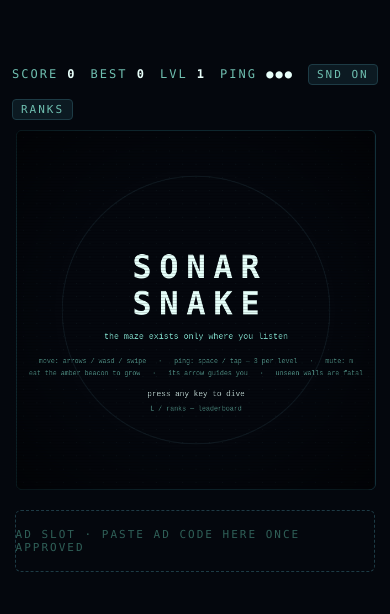
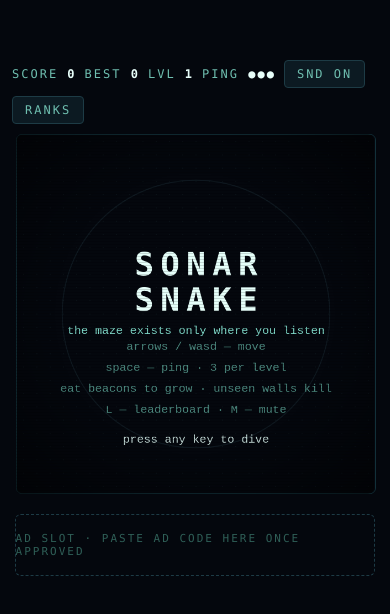
Before and after one commit to micksolo/sonarsnake, a website: page index.html in a window 390 px wide. Shown: the part 104-718 px from the top of the page. Drawn offline with Linux system fonts and the light colour scheme.

Commit message:
Mobile UX pass: lock page scroll, responsive title/game-over text, touch-aware hints

```diff
--- a/index.html
+++ b/index.html
@@ -6,7 +6,8 @@
 <meta name="theme-color" content="#04070d">
 <title>SONAR SNAKE</title>
 <style>
-  html,body{margin:0;height:100%;background:#04070d;color:#9adcd0;font-family:ui-monospace,Menlo,Consolas,'Courier New',monospace;overflow:hidden;overscroll-behavior:none;-webkit-user-select:none;user-select:none;-webkit-tap-highlight-color:transparent}
+  html{height:100%;background:#04070d;text-size-adjust:100%;-webkit-text-size-adjust:100%}
+  body{margin:0;position:fixed;inset:0;width:100%;overflow:hidden;background:#04070d;color:#9adcd0;font-family:ui-monospace,Menlo,Consolas,'Courier New',monospace;overscroll-behavior:none;-webkit-user-select:none;user-select:none;-webkit-tap-highlight-color:transparent}
   #wrap{height:100%;display:flex;flex-direction:column;align-items:center;justify-content:center;gap:10px;padding:12px;box-sizing:border-box;padding:calc(12px + env(safe-area-inset-top)) calc(12px + env(safe-area-inset-right)) calc(12px + env(safe-area-inset-bottom)) calc(12px + env(safe-area-inset-left))}
   #hud{display:flex;flex-wrap:wrap;gap:14px;align-items:center;font-size:12px;letter-spacing:2px;color:#6fbfb0;text-transform:uppercase}
   #hud b{color:#e8fffa;font-weight:600}
@@ -35,6 +36,13 @@
   #panelbtns{display:flex;gap:8px;justify-content:center}
   [hidden]{display:none!important}
   #adslot{width:min(92vmin,648px);height:60px;flex:0 0 60px;margin-top:10px;border:1px dashed #1d3b45;border-radius:6px;display:flex;align-items:center;justify-content:center;color:#2f5f57;font-size:11px;letter-spacing:2px;text-transform:uppercase;overflow:hidden}
+  #stage,#hud,#adslot,#crt{touch-action:none}
+  #panel{touch-action:auto}
+  #lblist{touch-action:pan-y}
+  @media (max-width:600px){
+    #hud{gap:8px}
+    #hud button{padding:6px 12px;font-size:12px}
+  }
 </style>
 </head>
 <body>
@@ -72,6 +80,12 @@
 const COLS=27,ROWS=27,CELL=24;
 
 const cv=document.getElementById('cv'),ctx=cv.getContext('2d');
+let cvScale=1;
+function updScale(){const w=cv.getBoundingClientRect().width;if(w>0)cvScale=w/648;}
+window.addEventListener('resize',updScale);
+window.addEventListener('orientationchange',()=>setTimeout(updScale,300));
+updScale();
+function fs(base){return Math.round(base*Math.min(2,Math.max(1,11.5/(base*cvScale))));}
 const scoreEl=document.getElementById('score'),bestEl=document.getElementById('best'),
       levelEl=document.getElementById('level'),flashdots=document.getElementById('flashdots'),
       panel=document.getElementById('panel'),lform=document.getElementById('lform'),
@@ -502,23 +516,28 @@ function drawTitle(){
   ctx.strokeStyle=`rgba(140,225,255,${((1-cyc)*0.35).toFixed(3)})`;
   ctx.lineWidth=2;
   ctx.beginPath();ctx.arc(cv.width/2,cv.height/2,40+cyc*260,0,Math.PI*2);ctx.stroke();
+  const touch=matchMedia('(pointer:coarse)').matches;
   const hasLS='letterSpacing'in ctx;
-  if(hasLS)ctx.letterSpacing='14px';
+  if(hasLS)ctx.letterSpacing='12px';
   ctx.fillStyle='#e6fffa';
   ctx.font='bold 58px ui-monospace,Menlo,monospace';
-  ctx.fillText('SONAR',cv.width/2+7,cv.height/2-58);
-  ctx.fillText('SNAKE',cv.width/2+7,cv.height/2+8);
+  ctx.fillText('SONAR',cv.width/2+6,cv.height/2-70);
+  ctx.fillText('SNAKE',cv.width/2+6,cv.height/2-6);
   if(hasLS)ctx.letterSpacing='0px';
-  ctx.fillStyle='#7fd8c8';ctx.font='15px ui-monospace,monospace';
-  ctx.fillText('the maze exists only where you listen',cv.width/2,cv.height/2+52);
-  ctx.fillStyle='#4d8a80';ctx.font='12px ui-monospace,monospace';
-  ctx.fillText('move: arrows / wasd / swipe   ·   ping: space / tap — 3 per level   ·   mute: m',cv.width/2,cv.height/2+96);
-  ctx.fillText('eat the amber beacon to grow   ·   its arrow guides you   ·   unseen walls are fatal',cv.width/2,cv.height/2+118);
+  const s13=fs(13),s15=fs(15);
+  let y=cv.height/2+36;
+  ctx.fillStyle='#7fd8c8';ctx.font=`${s15}px ui-monospace,monospace`;
+  ctx.fillText('the maze exists only where you listen',cv.width/2,y);
+  y+=s13*1.4;
+  ctx.fillStyle='#4d8a80';ctx.font=`${s13}px ui-monospace,monospace`;
+  const lines=touch
+    ?['swipe — move','tap — ping · 3 per level','eat beacons to grow · unseen walls kill','ranks button — leaderboard']
+    :['arrows / wasd — move','space — ping · 3 per level','eat beacons to grow · unseen walls kill','L — leaderboard · M — mute'];
+  for(const ln of lines){ctx.fillText(ln,cv.width/2,y);y+=s13*1.8;}
+  y+=s13*0.8;
   ctx.fillStyle=`rgba(230,255,250,${(0.5+0.5*Math.sin(tGlobal*3)).toFixed(3)})`;
-  ctx.font='14px ui-monospace,monospace';
-  ctx.fillText('press any key to dive',cv.width/2,cv.height/2+156);
-  ctx.fillStyle='#4d8a80';ctx.font='12px ui-monospace,monospace';
-  ctx.fillText('L / ranks — leaderboard',cv.width/2,cv.height/2+182);
+  ctx.font=`${fs(16)}px ui-monospace,monospace`;
+  ctx.fillText(touch?'tap anywhere to dive':'press any key to dive',cv.width/2,y);
 }
 
 function drawDead(){
@@ -527,14 +546,15 @@ function drawDead(){
   if(hasLS)ctx.letterSpacing='8px';
   ctx.fillStyle='#ff7a70';
   ctx.font='bold 44px ui-monospace,Menlo,monospace';
-  ctx.fillText('GAME OVER',cv.width/2+4,cv.height/2-30);
+  ctx.fillText('GAME OVER',cv.width/2+4,cv.height/2-36);
   if(hasLS)ctx.letterSpacing='0px';
-  ctx.fillStyle='#cfe8e2';ctx.font='16px ui-monospace,monospace';
-  ctx.fillText(`score ${score}   ·   best ${best}   ·   level ${level}`,cv.width/2,cv.height/2+12);
+  ctx.fillStyle='#cfe8e2';ctx.font=`${fs(16)}px ui-monospace,monospace`;
+  ctx.fillText(`score ${score}   ·   best ${best}   ·   level ${level}`,cv.width/2,cv.height/2+8);
   if(deathT>0.6){
+    const touch=matchMedia('(pointer:coarse)').matches;
     ctx.fillStyle=`rgba(230,255,250,${(0.5+0.5*Math.sin(tGlobal*3)).toFixed(3)})`;
-    ctx.font='14px ui-monospace,monospace';
-    ctx.fillText('press R or tap to dive again',cv.width/2,cv.height/2+52);
+    ctx.font=`${fs(15)}px ui-monospace,monospace`;
+    ctx.fillText(touch?'tap to dive again':'press R to dive again',cv.width/2,cv.height/2+52);
   }
 }
 
@@ -602,6 +622,10 @@ window.addEventListener('keydown',e=>{
   if(KEYDIRS[k])queueDir(KEYDIRS[k]);
 });
 
+document.addEventListener('touchmove',e=>{
+  if(e.target!==cv&&!panel.contains(e.target))e.preventDefault();
+},{passive:false});
+
 let touchStart=null;
 function pressAction(){
   if(state==='title')newGame();
```
